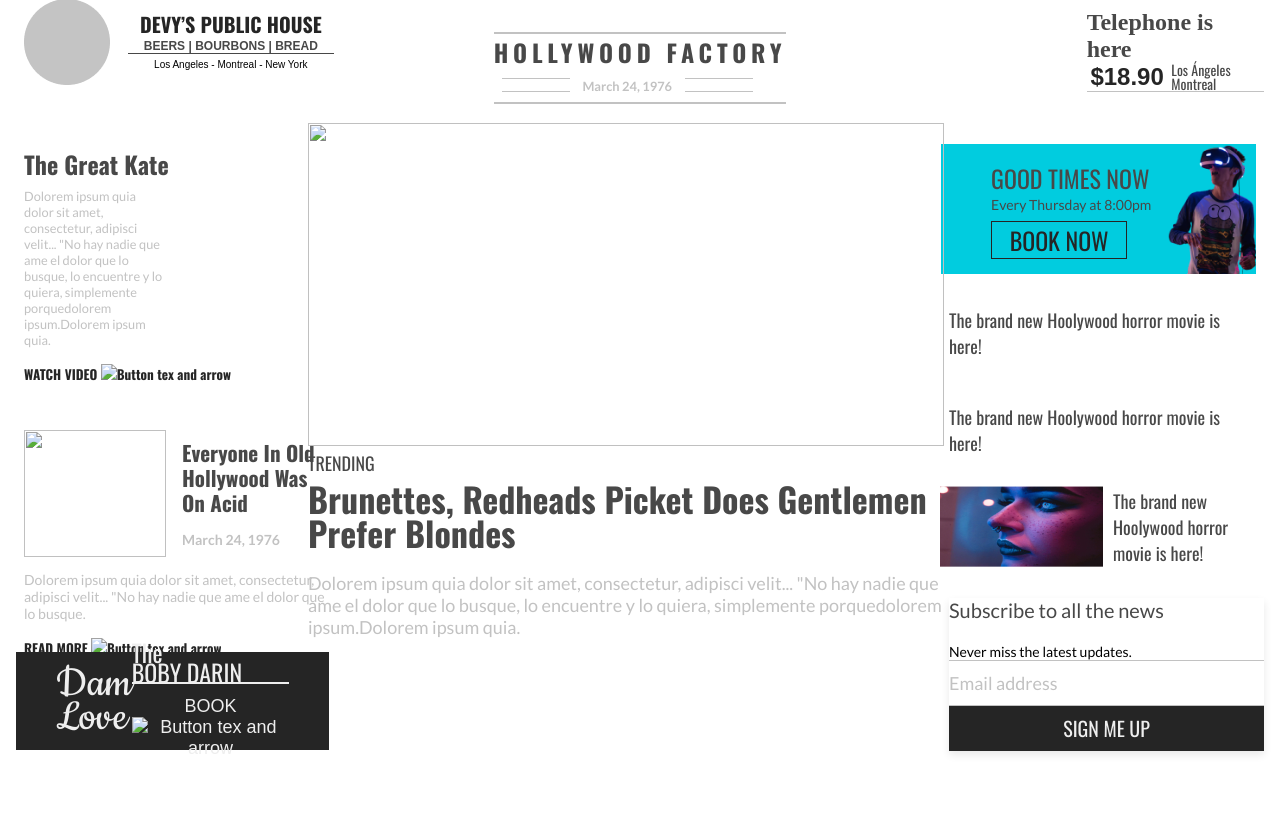
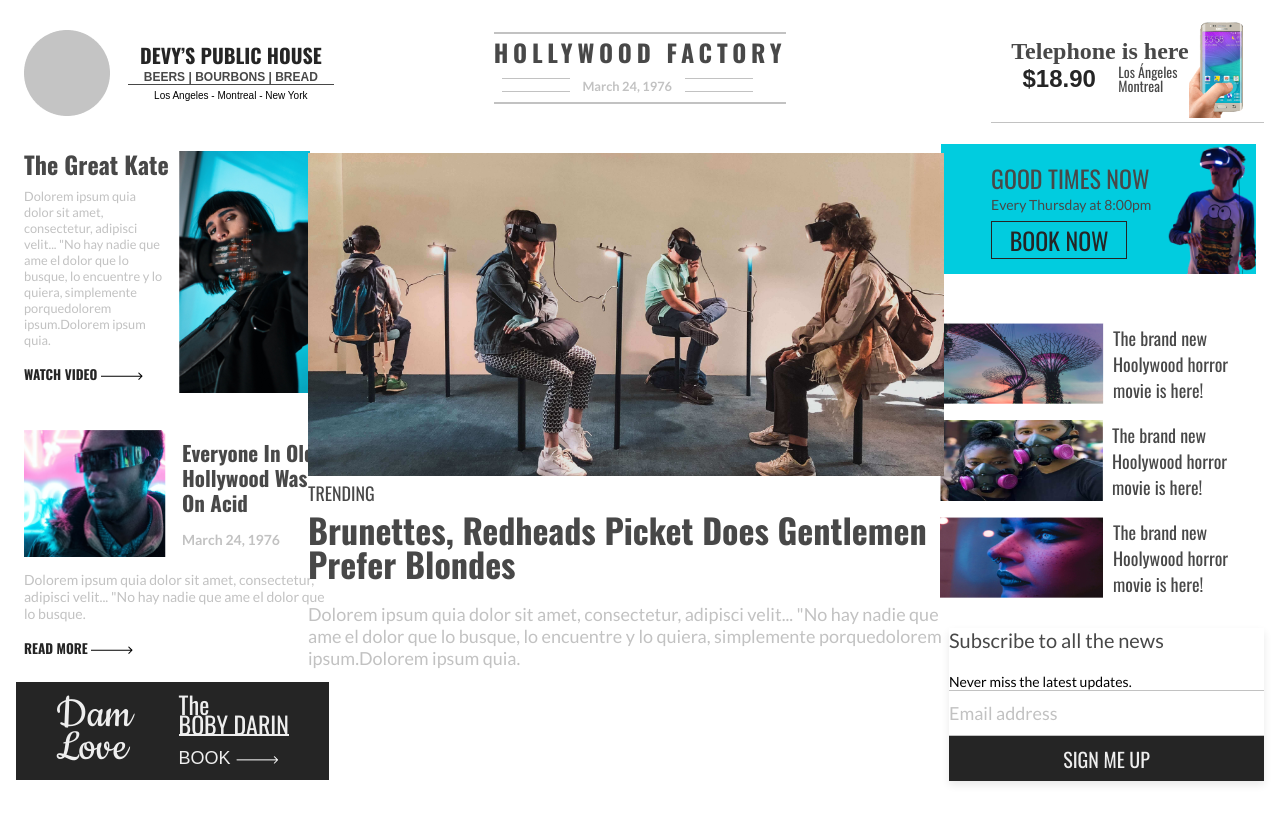
Before and after one commit to marfernans/oldnewpaper, a plain HTML site: page index.html in a window 1280 px wide. Drawn offline with nearby package versions, Linux system fonts and the light colour scheme; the site is published under a folder, as on GitHub Pages, so addresses that start at the root find nothing; a web font is replaced by a local one.

Commit message:
Fixed image path

```diff
--- a/index.html
+++ b/index.html
@@ -8,7 +8,6 @@
         href="https://fonts.googleapis.com/css2?family=Abhaya+Libre:wght@400;600;700&family=Cookie&family=Lato:wght@300;400;700&family=Oswald:wght@300;400;700&display=swap">
 
     <link rel="stylesheet" href="style.css">
-    <link rel="stylesheet" href="tablet.css">
     <title>Old newpaper</title>
 </head>
 
@@ -36,7 +35,7 @@
             <div class="content__card--large">
 
 
-                <img class="image__large" src="/images/brunettes.jpg" alt="">
+                <img class="image__large" src="images/brunettes.jpg" alt="">
 
                 <div class="content__card--description">
 
@@ -114,7 +113,7 @@
                         ipsum.Dolorem
                         ipsum quia.</p>
 
-                    <button class="button-text-arrow">WATCH VIDEO <img src="/icons/arrow-icon-black.svg"
+                    <button class="button-text-arrow">WATCH VIDEO <img src="icons/arrow-icon-black.svg"
                             alt="Button tex and arrow"></button>
 
                 </div>
@@ -123,7 +122,7 @@
 
             <div class="content__image">
 
-                <img class="image__medium-1" src="/images/the-great-kate.png" alt="">
+                <img class="image__medium-1" src="images/the-great-kate.png" alt="">
 
             </div>
         </section>
@@ -134,7 +133,7 @@
 
                 <div class="content__card__medium-2--head">
 
-                    <img class="image__medium-2" src="/images/everyone .png" alt="">
+                    <img class="image__medium-2" src="images/everyone .png" alt="">
 
                     <div class=" content__title-data">
 
@@ -149,7 +148,7 @@
                         velit... "No hay nadie que ame el dolor que lo busque.</p>
                 </div>
 
-                <button class="button-text-arrow">READ MORE <img src="/icons/arrow-icon-black.svg"
+                <button class="button-text-arrow">READ MORE <img src="icons/arrow-icon-black.svg"
                         alt="Button tex and arrow"></button>
 
             </div>
@@ -178,7 +177,7 @@
 
                 <div class="img__banner-phone">
 
-                    <img class="image__banner--phone" src="/images/phone.png" alt="">
+                    <img class="image__banner--phone" src="images/phone.png" alt="">
                 </div>
 
             </div>
@@ -187,13 +186,13 @@
 
         <section class="container__small">
             <div class="content__card--small">
-                <img class="image__small" src="/images/the-brand-new 1.png" alt="">
+                <img class="image__small" src="images/the-brand-new 1.png" alt="">
                 <h1 class="content__title-small">The brand new Hoolywood horror movie is here! </h1>
             </div>
 
 
             <div class="content__card--small">
-                <img class="image__small" src="/images/the-smoking .png" alt="">
+                <img class="image__small" src="images/the-smoking .png" alt="">
                 <h1 class="content__title-small">The brand new Hoolywood horror movie is here! </h1>
             </div>
 
@@ -218,7 +217,7 @@
 
                     <p class="banner__text__subtitle">The <br> BOBY DARIN</p>
 
-                    <button class="bottom-text-arrow">BOOK <img src="/icons/arrow-icon-withe.png"
+                    <button class="bottom-text-arrow">BOOK <img src="icons/arrow-icon-withe.png"
                             alt="Button tex and arrow"></button>
                 </div>
             </div>
```
